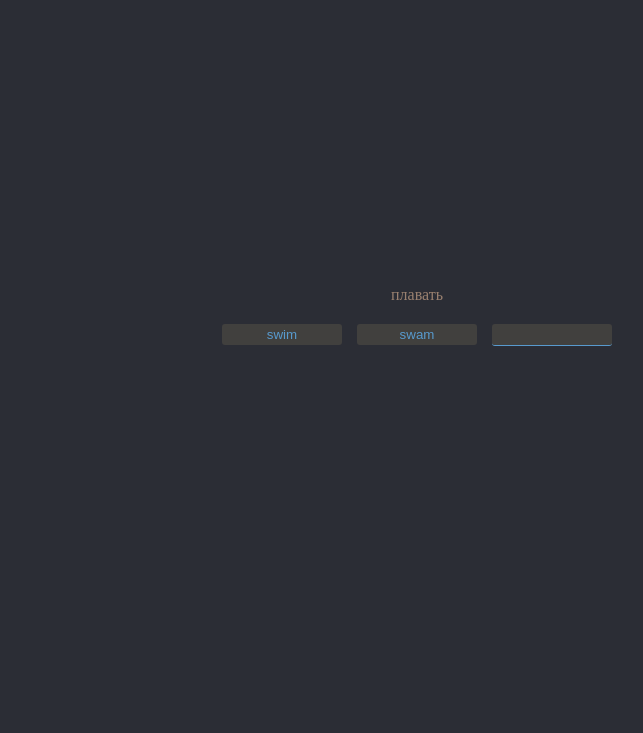
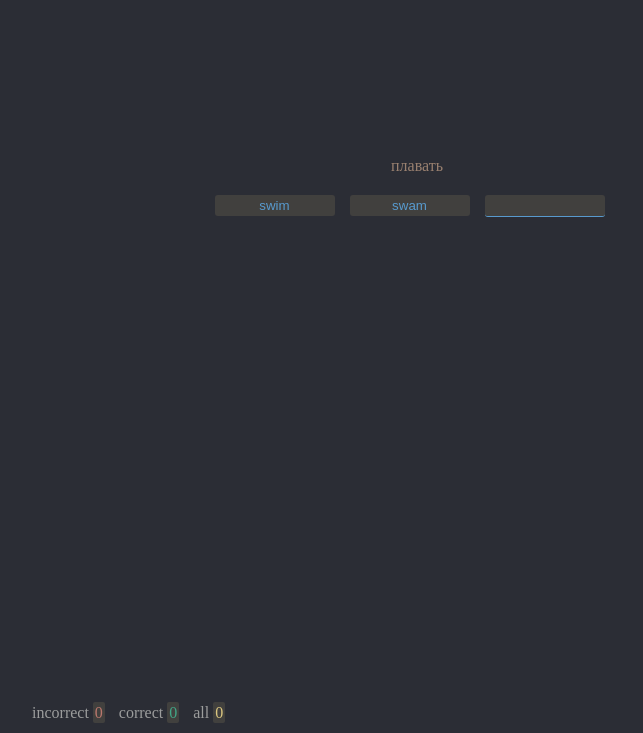
Before and after one commit to Yaroslav-Bondar/irregular-verb-trainer-MVC-, a plain HTML site: page index.html in a window 1280 px wide. Shown: the part 67-800 px from the top of the page, without its empty margins (223-866 px from the left). Drawn offline with Linux system fonts and the light colour scheme.

Commit message:
added display statistic

```diff
--- a/js/script.js
+++ b/js/script.js
@@ -1,8 +1,12 @@
 class Model {
     constructor(verbsUrl) {
         this.verbsUrl = verbsUrl;
+        this.checkInputReg = /^\s*[a-z]+\s*$/i;
+        this.answer;
+        this.allAnswers = 0;
+        this.correctAnswers = 0;
+        this.wrongAnswers = 0;
         // this.verbs; this.randomVerb; this.randomForm; this.nativeVerb; // property list
-        this.checkInputReg = /^\s*[a-z]+\s*$/i;
     }
     get MAX_VERB_INDEX() {   // constant inside the class
         return 3;
@@ -29,7 +33,17 @@ class Model {
         let checkInput, checkAnswer;
         checkInput = this.checkInputReg.test(answer) ? true : false;
         checkAnswer = new RegExp(`\\b${answer.trim()}\\b`, 'i').test(this.randomVerb[this.randomForm]) ? true : false;
-        return checkInput && checkAnswer ? true : false;
+        return checkInput && checkAnswer ? this.answer = true : this.answer = false;
+    }
+    updateStatistics() {
+        this.allAnswers++
+        if(this.answer) {
+            this.correctAnswers++;
+        }
+        else {
+            this.wrongAnswers++;
+        }
+        console.log(this.allAnswers, this.correctAnswers, this.wrongAnswers);
     }
 };
 class View {
@@ -71,14 +85,51 @@ class View {
         </div>`;
     }
     loadUI() {
+        return new Promise(resolve => {
+            this.wrapper = this.createElement('wrapper', 'wrapper');
+            this.header = this.createElement('header', 'header');
+            this.header.append(this.wrapper);
+            this.main = this.createElement('main', 'main');
+            this.main.append(this.wrapper);
+            this.footer = this.createElement('footer', 'footer');
+            this.footer.append(this.wrapper);
             this.form = this.createElement('form', 'form');
             this.input = this.createElement('input', 'form__input');
             this.input.type = 'text';
             this.nativeVerbNode = this.createElement('div', 'verb__native');
-        this.form.append(this.nativeVerbNode, ...this._createCloneElements(this.input, 3));
             this.answer = this.createElement('div', 'answer');
-        this.root.append(this.form, this.answer);
+            // let statisticsHtml = '<span class="statistics__name">incorrect</span><span class="statistics__value"></span>';
+            this.statistics = this.createElement('div', 'statistics');
+            this.form.append(this.nativeVerbNode, ...this._createCloneElements(this.input, 3), this.answer);
+            this.main.append(this.form);
+            this.footer.append(this.statistics);
+            this.root.append(this.header, this.main, this.footer);
+            this.statistics.outerHTML =
+            `<div class="statistics">
+                <span class="statistics__column">
+                    <span class="statistics__name">incorrect</span>
+                    <span class="statistics__incorrect"></span>
+                </span>
+                <span class="statistics__column">
+                    <span class="statistics__name">correct</span>
+                    <span class="statistics__correct"></span>
+                </span>
+                <span class="statistics__column">
+                    <span class="statistics__name">all</span>
+                    <span class="statistics__all"></span>
+                </span>
+            </div>`;
+            this.incorrect = document.querySelector('.statistics__incorrect');
+            this.correct = this.root.querySelector('.statistics__correct');
+            this.all = this.root.querySelector('.statistics__all');
             this.inputs = this.root.getElementsByClassName('form__input');
+            resolve('UI is loaded');
+        });
+    }
+    displayStatistics(incorrect, correct, all) {
+        this.incorrect.innerHTML = `${incorrect}`;
+        this.correct.innerHTML = `${correct}`;
+        this.all.innerHTML = `${all}`;
     }
     loadDOM() {
         return new Promise(resolve => {
@@ -152,16 +203,18 @@ class Controller {
     constructor(model, view) {
         this.model = model;
         this.view = view;
-        this.run(this.onLoadVerbs, this.onLoadDOM);
+        this.run(this.onLoadVerbs, this.onLoadDOM, this.onLoadUI);
     }
-    run(loadVerbs, loadDOM) {
+    run(loadVerbs, loadDOM, loadUI) {
         this.onSpinner();
-        Promise.all([loadVerbs(), loadDOM()])  // tasks before launch
+        Promise.all([loadVerbs(), loadDOM(), loadUI()])  // tasks before launch
         .finally(() => this.offSpinner())
-        .then(() => {
-            this.onLoadUI();
+        .then((res) => {
+            console.log(res);
+            // this.onLoadUI();
             this.onSetRandomVerbData();
             this.onDisplayVerbs(this.model.randomVerb, this.model.randomForm, this.model.nativeVerb);
+            this.onDisplayStatistics(this.model.wrongAnswers, this.model.correctAnswers, this.model.allAnswers);
             this.view.bindEditVerb(this.bindHandleEditVerb);
         })
         .catch(error => {
@@ -177,6 +230,8 @@ class Controller {
             this.onRejectAnswer(this.model.randomForm);
             this.onDisplayAnswer(this.model.randomVerb, this.model.randomForm);
         }
+        this.onUpdateStatistics();
+        this.onDisplayStatistics(this.model.wrongAnswers, this.model.correctAnswers, this.model.allAnswers);
         await this.onResetMessage(this.model.randomForm);
         this.onSetRandomVerbData();
         this.onDisplayVerbs(this.model.randomVerb, this.model.randomForm, this.model.nativeVerb);
@@ -195,6 +250,8 @@ class Controller {
     onConfirmAnswer = form => this.view.confirmAnswer(form);
     onRejectAnswer = form => this.view.rejectAnswer(form);
     onResetMessage = form => this.view.resetMessage(form);
+    onUpdateStatistics = () => this.model.updateStatistics();
+    onDisplayStatistics = (incorrect, correct, all) => this.view.displayStatistics(incorrect, correct, all);
 }
 
 const runApp = new Controller(new Model('../data/data.json'), new View());
--- a/styles/style.css
+++ b/styles/style.css
@@ -7,6 +7,9 @@
     --color-6: #ba776d;
     --color-7: #dc8d7c;
     --color-8: #dbc680;
+    --color-9: #9a8170;
+    --color-10:#9c9d9d;
+/* } */
 
 	/* --color-dark: #a1a1a1;
 	--color-unaccent: #808080;
@@ -33,14 +36,28 @@ body {
     margin: 0;
 }
 #root {
-    display: flex;
-    align-items: center;
-    justify-content: center;
-    flex-flow: column;
-    max-width: 1300px;
+    display: grid;
+    grid-template-areas: 'header'
+                         'main'
+                         'footer';
+    grid-template-rows: 70px 1fr 40px;
+    max-width: 800px;
     height: 100vh;
     padding: 0 15px;
     margin: 0 auto;
+}
+.header {
+    grid-area: header;
+}
+.main {
+    grid-area: main;
+    display: flex;
+    justify-content: center;
+    padding-top: 20%;
+
+}
+.footer {
+    grid-area: footer;
 }
 .spinner__container {
     position: fixed;
@@ -54,6 +71,7 @@ body {
     background-color: #d65c5c;
 }
 .error__container {
+    /* position: absolute; */
     width: 100%;
     height: 100vh;
     display: flex;
@@ -70,16 +88,18 @@ body {
 }
 .verb__native {
     margin-bottom: 20px;
-    text-align: center;
-    color: #9a8170;
+    color: var(--color-9);
 }
 .answer {
     height: 15px;
-    margin-top: 20px;
+    margin: 20px auto 0 auto;
     text-align: center;
 }
 .answer__backlight {
     color: var(--color-8);
+}
+.form {
+    text-align: center;
 }
 .form__input,
 .answer {
@@ -109,3 +129,33 @@ body {
     text-decoration: line-through;
     border-bottom: 1px solid var(--color-5);
 }
+.footer {
+    display: flex;
+    align-items: center;
+    padding: 10px 0;
+}
+.statistics {
+
+}
+.statistics__column:not(:last-child) {
+    margin-right: 10px;
+}
+.statistics__name {
+    color: var(--color-10);
+}
+.statistics__incorrect,
+.statistics__correct,
+.statistics__all {
+    padding: 2px;
+    border-radius: 2px;
+    background-color: var(--color-2);
+}
+.statistics__correct {
+    color: var(--color-4);
+}
+.statistics__incorrect {
+    color: var(--color-6);
+}
+.statistics__all {
+    color: var(--color-8);
+}
```
Also changed, not shown: index.html (+8 -0 lines). Lines whose indentation alone changed are shown as unchanged.
